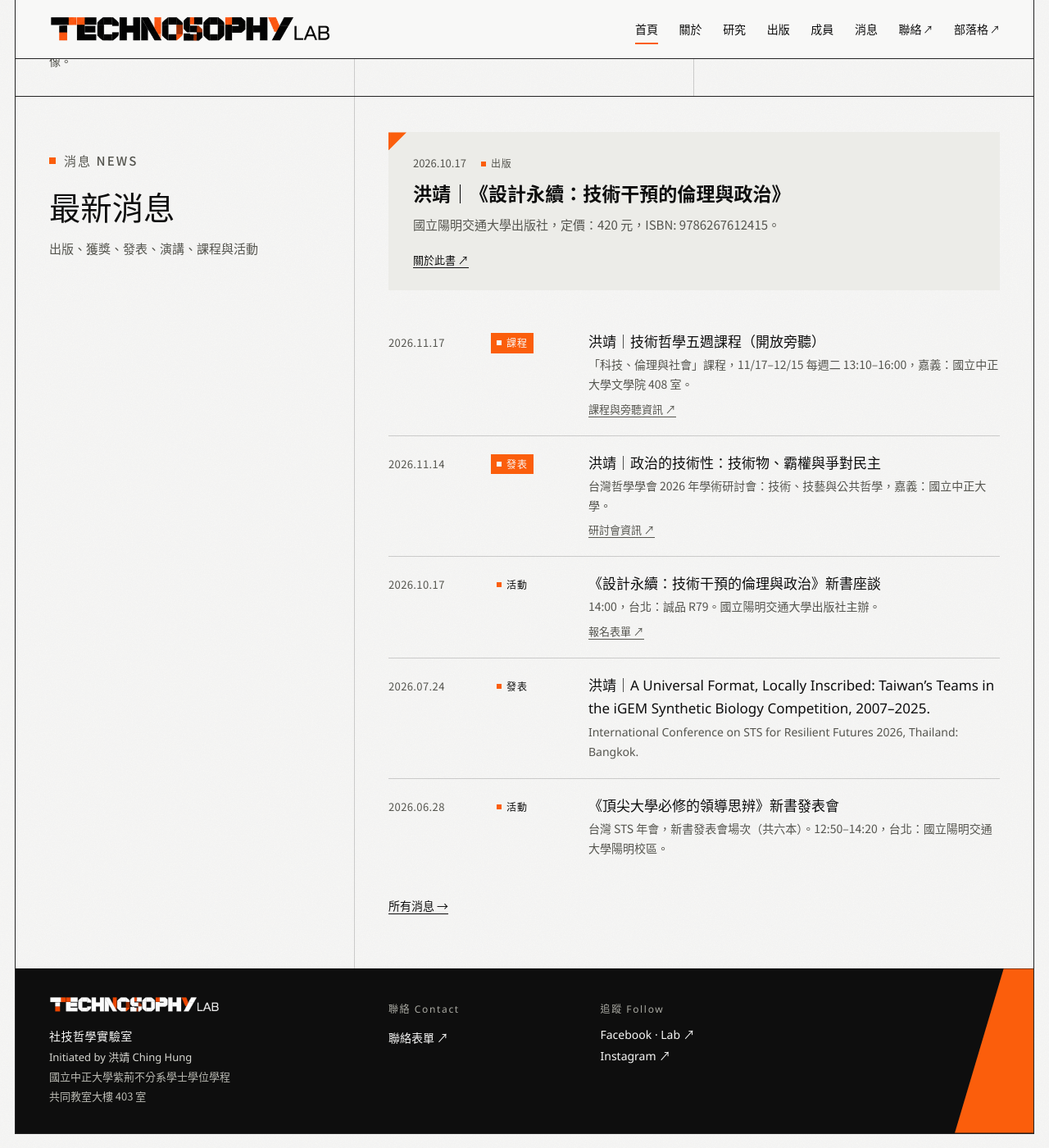
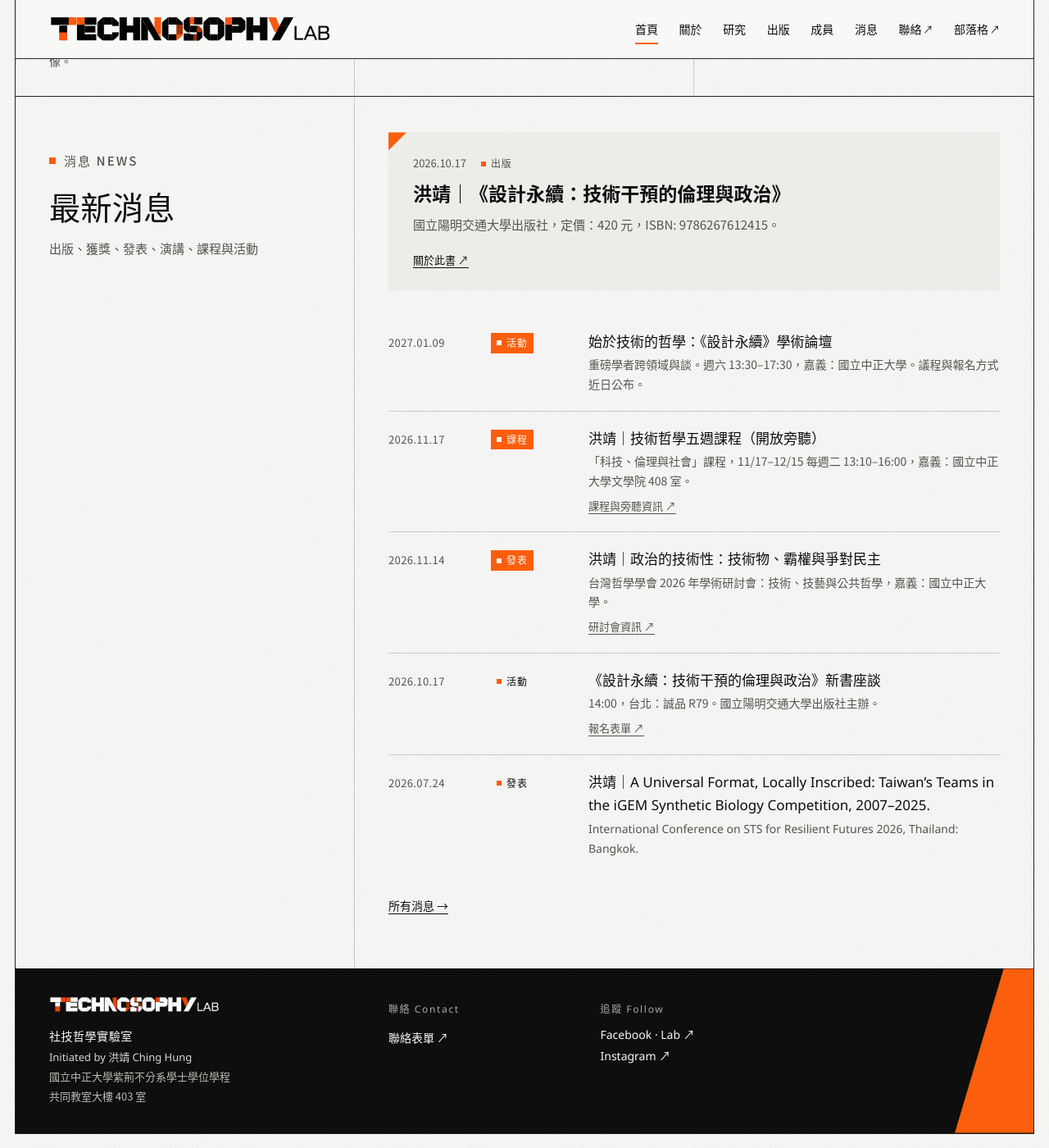
Before and after one commit to hungching1982/technosophy-lab, a Jekyll site: the page built from index.html, in a window 1280 px wide and 1400 px high, scrolled down 728 px. Shown: the whole window at 82% size. Built offline with Jekyll 4.4.1, drawn with Linux system fonts in a browser that asks for light colours.

Commit message:
消息：新增《設計永續》學術論壇（2027.01.09）
Co-Authored-By: Claude Opus 5.5 <noreply@anthropic.com>
Claude-Session: https://claude.ai/code/session_01Sc6BJmwojMoBBfzfk5WCKx

```diff
--- a/_data/news.yml
+++ b/_data/news.yml
@@ -20,6 +20,12 @@
 #              有多位指導老師時直接寫名字，例如 advisor: 余俊頴（生醫系）、洪靖
 #
 # ※ 舊消息請不要刪除：消息頁只顯示兩年內，但成員頁「學生表現與榮譽」會一直讀取。
+
+- date: 2027-01-09
+  type: 活動
+  title: 始於技術的哲學：《設計永續》學術論壇
+  summary: 重磅學者跨領域與談。週六 13:30–17:30，嘉義：國立中正大學。議程與報名方式近日公布。
+  book: design-for-green
 
 - date: 2026-11-17
   type: 課程
```
